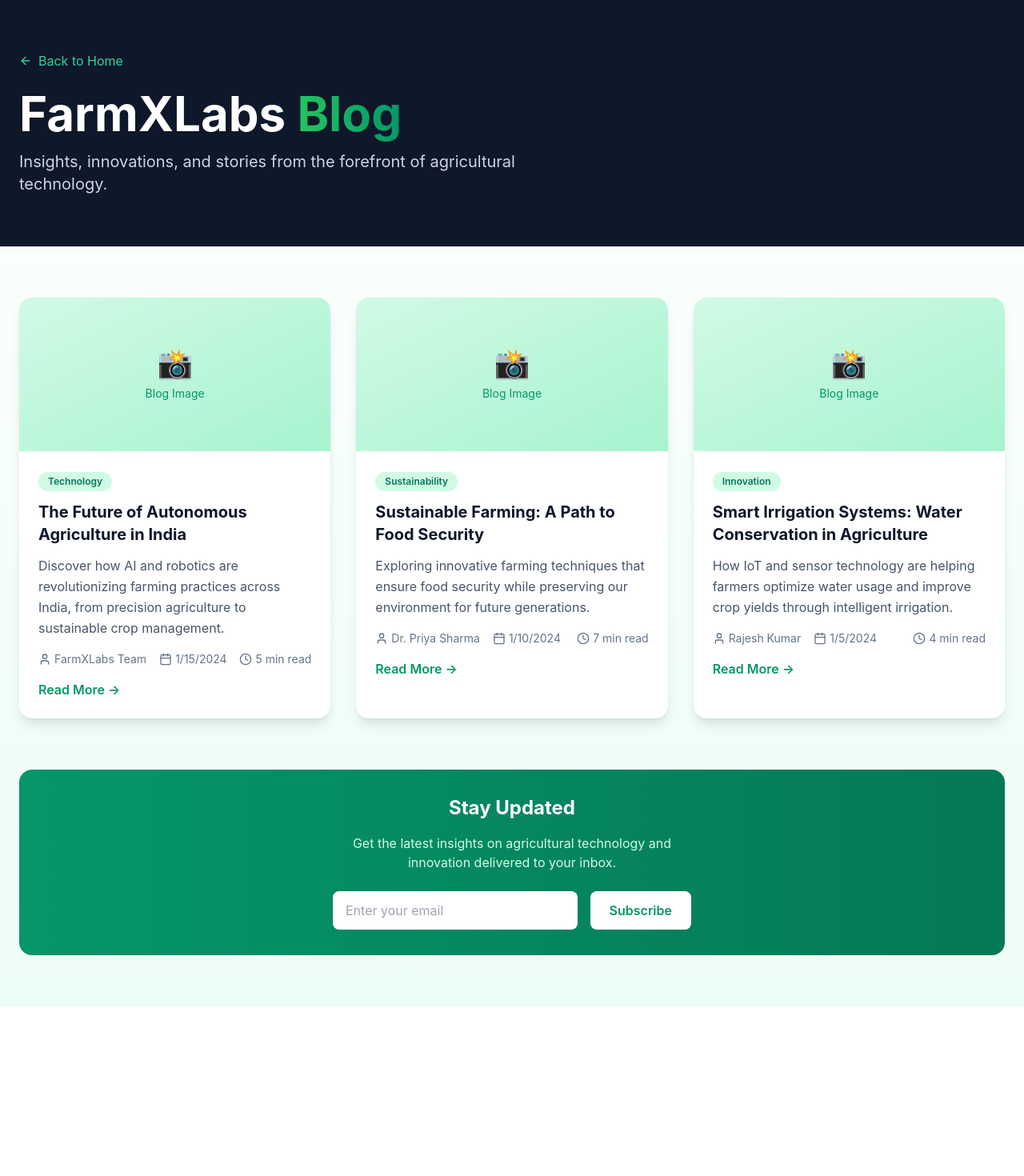
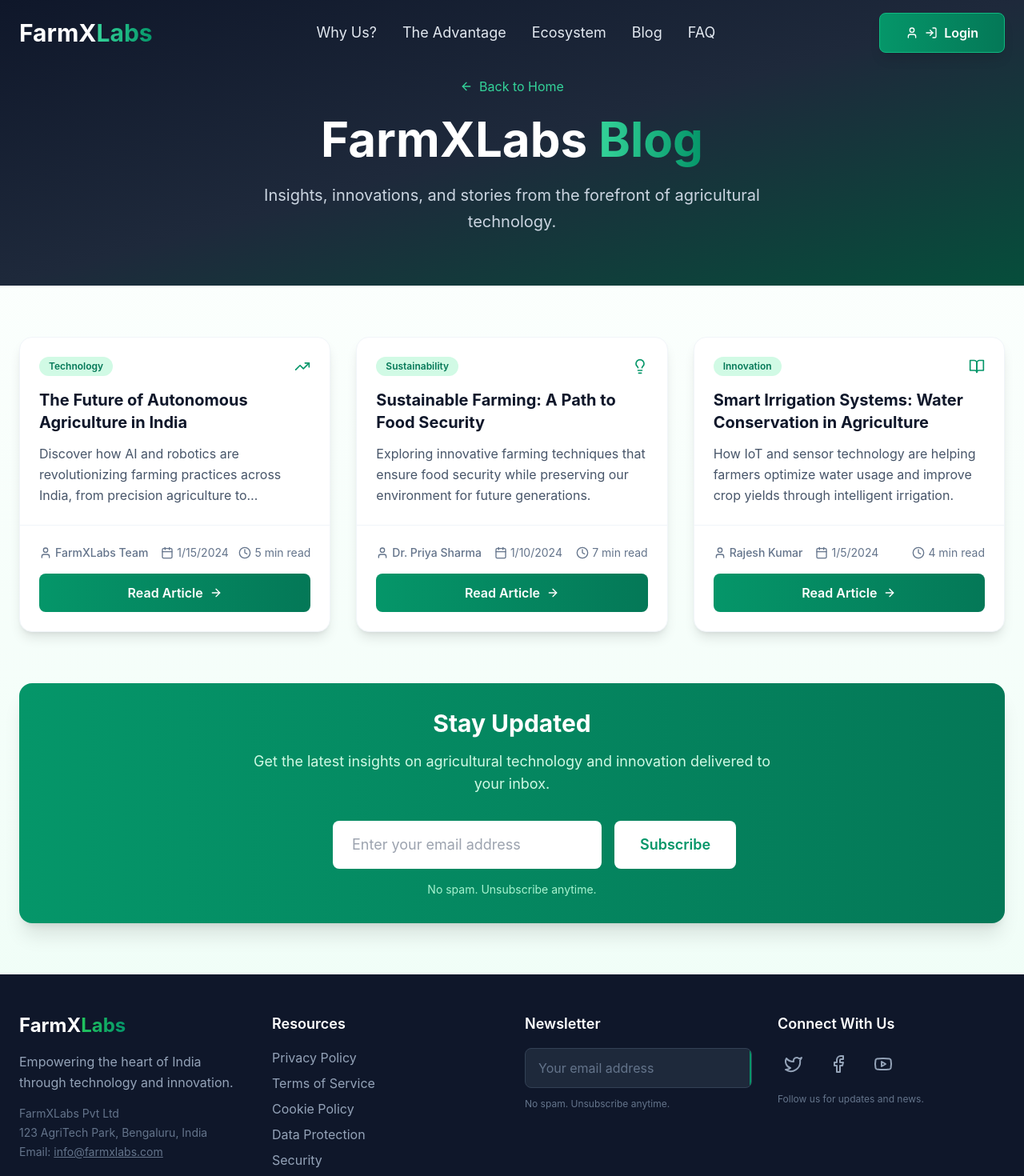
Before and after one commit to FarmXlabs/Landing-Page, a Next.js app: page /blog in a window 1280 px wide. Shown: the top 1470 px of the page at 80% size. Before the commit the page ends 1258 px from the top, so only its background shows below. Built offline with nearby package versions, Linux system fonts and the light colour scheme.

Commit message:
Enhanced blog UI, improved login button, and optimized hero image opacity

```diff
--- a/app/blog/page.tsx
+++ b/app/blog/page.tsx
@@ -1,8 +1,10 @@
 'use client'
 
 import { motion } from 'framer-motion'
-import { ArrowLeft, Calendar, User, Clock } from 'lucide-react'
+import { Calendar, User, Clock, ArrowRight, BookOpen, TrendingUp, Lightbulb } from 'lucide-react'
 import Link from 'next/link'
+import Header from '@/components/Header'
+import Footer from '@/components/Footer'
 
 // Sample blog data - this would come from your CMS
 const blogPosts = [
@@ -14,7 +16,7 @@ const blogPosts = [
     date: "2024-01-15",
     readTime: "5 min read",
     category: "Technology",
-    image: "/images/blog-1.jpg"
+    icon: TrendingUp
   },
   {
     id: 2,
@@ -24,7 +26,7 @@ const blogPosts = [
     date: "2024-01-10",
     readTime: "7 min read",
     category: "Sustainability",
-    image: "/images/blog-2.jpg"
+    icon: Lightbulb
   },
   {
     id: 3,
@@ -34,81 +36,84 @@ const blogPosts = [
     date: "2024-01-05",
     readTime: "4 min read",
     category: "Innovation",
-    image: "/images/blog-3.jpg"
+    icon: BookOpen
   }
 ]
 
 const BlogPage = () => {
   return (
     <div className="min-h-screen bg-gradient-to-b from-white to-emerald-50">
-      {/* Header */}
-      <div className="bg-slate-900 text-white py-16">
+      <Header />
+
+      {/* Hero Section */}
+      <div className="bg-gradient-to-br from-slate-900 via-slate-800 to-emerald-900 text-white pt-24 pb-16">
         <div className="container mx-auto px-6">
-          <Link href="/" className="inline-flex items-center gap-2 text-emerald-400 hover:text-emerald-300 mb-6 transition-colors">
-            <ArrowLeft className="w-4 h-4" />
-            Back to Home
-          </Link>
-          <motion.h1
-            className="text-4xl md:text-6xl font-bold mb-4"
+          <motion.div
             initial={{ opacity: 0, y: 20 }}
             animate={{ opacity: 1, y: 0 }}
             transition={{ duration: 0.6 }}
+            className="text-center"
           >
-            FarmXLabs <span className="gradient-text">Blog</span>
-          </motion.h1>
-          <motion.p
-            className="text-xl text-slate-300 max-w-2xl"
-            initial={{ opacity: 0, y: 20 }}
-            animate={{ opacity: 1, y: 0 }}
-            transition={{ duration: 0.6, delay: 0.2 }}
-          >
+            <Link href="/" className="inline-flex items-center gap-2 text-emerald-400 hover:text-emerald-300 mb-6 transition-colors">
+              <ArrowRight className="w-4 h-4 rotate-180" />
+              Back to Home
+            </Link>
+            <h1 className="text-4xl md:text-6xl font-bold mb-6">
+              FarmXLabs <span className="gradient-text bg-gradient-to-r from-emerald-400 to-emerald-600 bg-clip-text text-transparent">Blog</span>
+            </h1>
+            <p className="text-xl text-slate-300 max-w-2xl mx-auto leading-relaxed">
               Insights, innovations, and stories from the forefront of agricultural technology.
-          </motion.p>
+            </p>
+          </motion.div>
         </div>
       </div>
 
       {/* Blog Posts */}
       <div className="container mx-auto px-6 py-16">
-        <div className="grid md:grid-cols-2 lg:grid-cols-3 gap-8">
-          {blogPosts.map((post, index) => (
+        <motion.div
+          className="grid md:grid-cols-2 lg:grid-cols-3 gap-8"
+          initial={{ opacity: 0, y: 30 }}
+          animate={{ opacity: 1, y: 0 }}
+          transition={{ duration: 0.8, delay: 0.2 }}
+        >
+          {blogPosts.map((post, index) => {
+            const IconComponent = post.icon
+            return (
               <motion.article
                 key={post.id}
-              className="bg-white rounded-2xl shadow-lg overflow-hidden hover:shadow-2xl transition-all duration-300 transform hover:-translate-y-2"
+                className="group bg-white rounded-2xl shadow-lg overflow-hidden hover:shadow-2xl transition-all duration-300 transform hover:-translate-y-2 border border-slate-100"
                 initial={{ opacity: 0, y: 30 }}
                 animate={{ opacity: 1, y: 0 }}
                 transition={{ duration: 0.6, delay: index * 0.1 }}
               >
-              {/* Blog Image Placeholder */}
-              <div className="h-48 bg-gradient-to-br from-emerald-100 to-emerald-200 flex items-center justify-center">
-                <div className="text-emerald-600 text-center">
-                  <div className="text-4xl mb-2">📸</div>
-                  <div className="text-sm">Blog Image</div>
-                </div>
+                {/* Blog Header */}
+                <div className="p-6 border-b border-slate-100">
+                  <div className="flex items-center justify-between mb-4">
+                    <span className="inline-block bg-emerald-100 text-emerald-700 text-xs font-semibold px-3 py-1 rounded-full">
+                      {post.category}
+                    </span>
+                    <IconComponent className="w-5 h-5 text-emerald-600 group-hover:scale-110 transition-transform" />
                   </div>
 
-              {/* Blog Content */}
-              <div className="p-6">
-                {/* Category */}
-                <span className="inline-block bg-emerald-100 text-emerald-700 text-xs font-semibold px-3 py-1 rounded-full mb-3">
-                  {post.category}
-                </span>
-
                   {/* Title */}
-                <h2 className="text-xl font-bold text-slate-900 mb-3 hover:text-emerald-600 transition-colors cursor-pointer">
+                  <h2 className="text-xl font-bold text-slate-900 mb-3 group-hover:text-emerald-600 transition-colors cursor-pointer line-clamp-2">
                     {post.title}
                   </h2>
 
                   {/* Excerpt */}
-                <p className="text-slate-600 mb-4 leading-relaxed">
+                  <p className="text-slate-600 leading-relaxed line-clamp-3">
                     {post.excerpt}
                   </p>
+                </div>
 
+                {/* Blog Footer */}
+                <div className="p-6">
                   {/* Meta Information */}
-                <div className="flex items-center justify-between text-sm text-slate-500">
+                  <div className="flex items-center justify-between text-sm text-slate-500 mb-4">
                     <div className="flex items-center gap-4">
                       <div className="flex items-center gap-1">
                         <User className="w-4 h-4" />
-                      {post.author}
+                        <span className="font-medium">{post.author}</span>
                       </div>
                       <div className="flex items-center gap-1">
                         <Calendar className="w-4 h-4" />
@@ -122,38 +127,45 @@ const BlogPage = () => {
                   </div>
 
                   {/* Read More Button */}
-                <button className="mt-4 text-emerald-600 font-semibold hover:text-emerald-700 transition-colors">
-                  Read More →
+                  <button className="w-full bg-gradient-to-r from-emerald-600 to-emerald-700 text-white font-semibold py-3 px-4 rounded-lg hover:from-emerald-700 hover:to-emerald-800 transition-all duration-300 transform hover:scale-105 flex items-center justify-center gap-2 group">
+                    <span>Read Article</span>
+                    <ArrowRight className="w-4 h-4 group-hover:translate-x-1 transition-transform" />
                   </button>
                 </div>
               </motion.article>
-          ))}
-        </div>
+            )
+          })}
+        </motion.div>
 
         {/* Newsletter Signup */}
         <motion.div
-          className="mt-16 bg-gradient-to-r from-emerald-600 to-emerald-700 rounded-2xl p-8 text-center text-white"
+          className="mt-16 bg-gradient-to-r from-emerald-600 to-emerald-700 rounded-2xl p-8 text-center text-white shadow-xl"
           initial={{ opacity: 0, y: 30 }}
           whileInView={{ opacity: 1, y: 0 }}
           transition={{ duration: 0.6 }}
           viewport={{ once: true }}
         >
-          <h3 className="text-2xl font-bold mb-4">Stay Updated</h3>
-          <p className="text-emerald-100 mb-6 max-w-md mx-auto">
+          <div className="max-w-2xl mx-auto">
+            <h3 className="text-3xl font-bold mb-4">Stay Updated</h3>
+            <p className="text-emerald-100 mb-8 text-lg">
               Get the latest insights on agricultural technology and innovation delivered to your inbox.
             </p>
             <div className="flex flex-col sm:flex-row gap-4 max-w-md mx-auto">
               <input
                 type="email"
-              placeholder="Enter your email"
-              className="flex-1 px-4 py-3 rounded-lg text-slate-900 outline-none"
+                placeholder="Enter your email address"
+                className="flex-1 px-6 py-4 rounded-lg text-slate-900 outline-none text-lg"
               />
-            <button className="bg-white text-emerald-600 font-semibold px-6 py-3 rounded-lg hover:bg-emerald-50 transition-colors">
+              <button className="bg-white text-emerald-600 font-semibold px-8 py-4 rounded-lg hover:bg-emerald-50 transition-colors text-lg">
                 Subscribe
               </button>
             </div>
+            <p className="text-emerald-200 text-sm mt-4">No spam. Unsubscribe anytime.</p>
+          </div>
         </motion.div>
       </div>
+
+      <Footer />
     </div>
   )
 }
--- a/components/Header.tsx
+++ b/components/Header.tsx
@@ -2,7 +2,7 @@
 
 import { useState, useEffect } from 'react'
 import { motion, AnimatePresence } from 'framer-motion'
-import { Menu, X } from 'lucide-react'
+import { Menu, X, User, LogIn } from 'lucide-react'
 
 const navItems = [
   { href: '#features', label: 'Why Us?' },
@@ -66,11 +66,13 @@ const Header = () => {
           <div className="hidden md:flex items-center">
             <motion.a
               href="#login"
-              className="border border-emerald-600 text-emerald-600 font-semibold px-6 py-3 rounded-lg bg-white/80 hover:bg-emerald-50 transition-all transform hover:scale-105"
+              className="bg-gradient-to-r from-emerald-600 to-emerald-700 text-white font-semibold px-8 py-3 rounded-lg shadow-lg hover:shadow-xl transition-all transform hover:scale-105 flex items-center gap-2 border border-emerald-500"
               whileHover={{ scale: 1.05 }}
               whileTap={{ scale: 0.95 }}
             >
-              Login
+              <User className="w-4 h-4" />
+              <LogIn className="w-4 h-4" />
+              <span>Login</span>
             </motion.a>
           </div>
 
@@ -105,10 +107,12 @@ const Header = () => {
                 ))}
                 <a
                   href="#login"
-                  className="border border-emerald-600 text-emerald-600 font-semibold px-6 py-3 rounded-lg bg-white/80 hover:bg-emerald-50 transition-all text-center"
+                  className="bg-gradient-to-r from-emerald-600 to-emerald-700 text-white font-semibold px-6 py-3 rounded-lg shadow-lg hover:shadow-xl transition-all text-center flex items-center justify-center gap-2"
                   onClick={() => setIsMobileMenuOpen(false)}
                 >
-                  Login
+                  <User className="w-4 h-4" />
+                  <LogIn className="w-4 h-4" />
+                  <span>Login</span>
                 </a>
               </nav>
             </motion.div>
--- a/components/HeroSection.tsx
+++ b/components/HeroSection.tsx
@@ -26,7 +26,7 @@ const HeroSection = () => {
     <section className="relative min-h-screen flex items-center justify-center overflow-hidden">
       {/* Background */}
       <div className="absolute inset-0 bg-gradient-to-br from-slate-900 via-slate-800 to-emerald-900">
-        <div className="absolute inset-0 bg-[url('/images/hero.png')] bg-cover bg-center bg-no-repeat opacity-15"></div>
+        <div className="absolute inset-0 bg-[url('/images/hero.png')] bg-cover bg-center bg-no-repeat opacity-25"></div>
         <div className="absolute inset-0 bg-gradient-to-t from-slate-900/90 via-slate-900/50 to-slate-900/90"></div>
         <div className="absolute inset-0 bg-gradient-to-r from-slate-900/30 via-transparent to-emerald-900/30"></div>
         {/* Grainy Texture */}
```
Also changed, not shown: 1 other file (tests, documents, lock files or other folders). Lines whose indentation alone changed are shown as unchanged.
